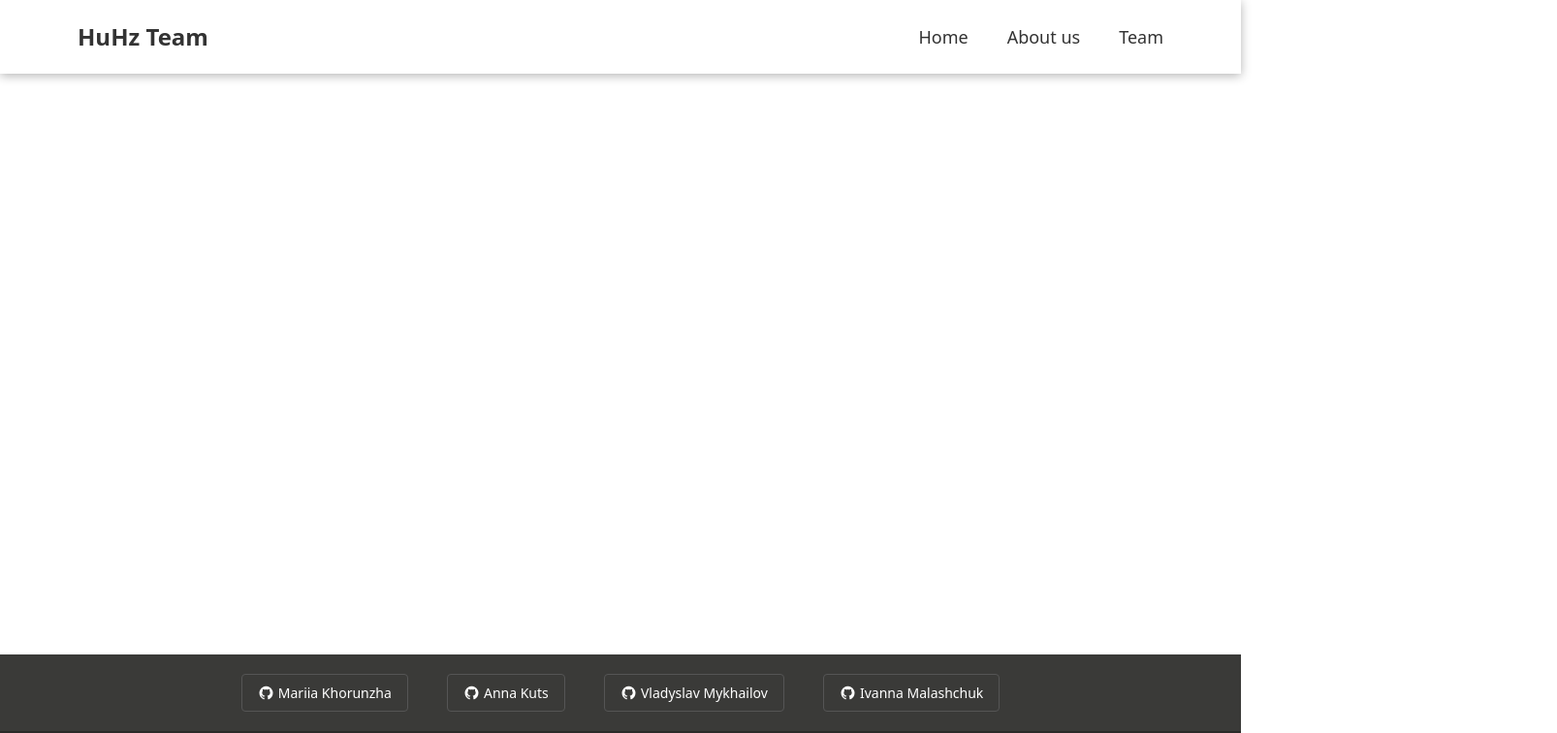
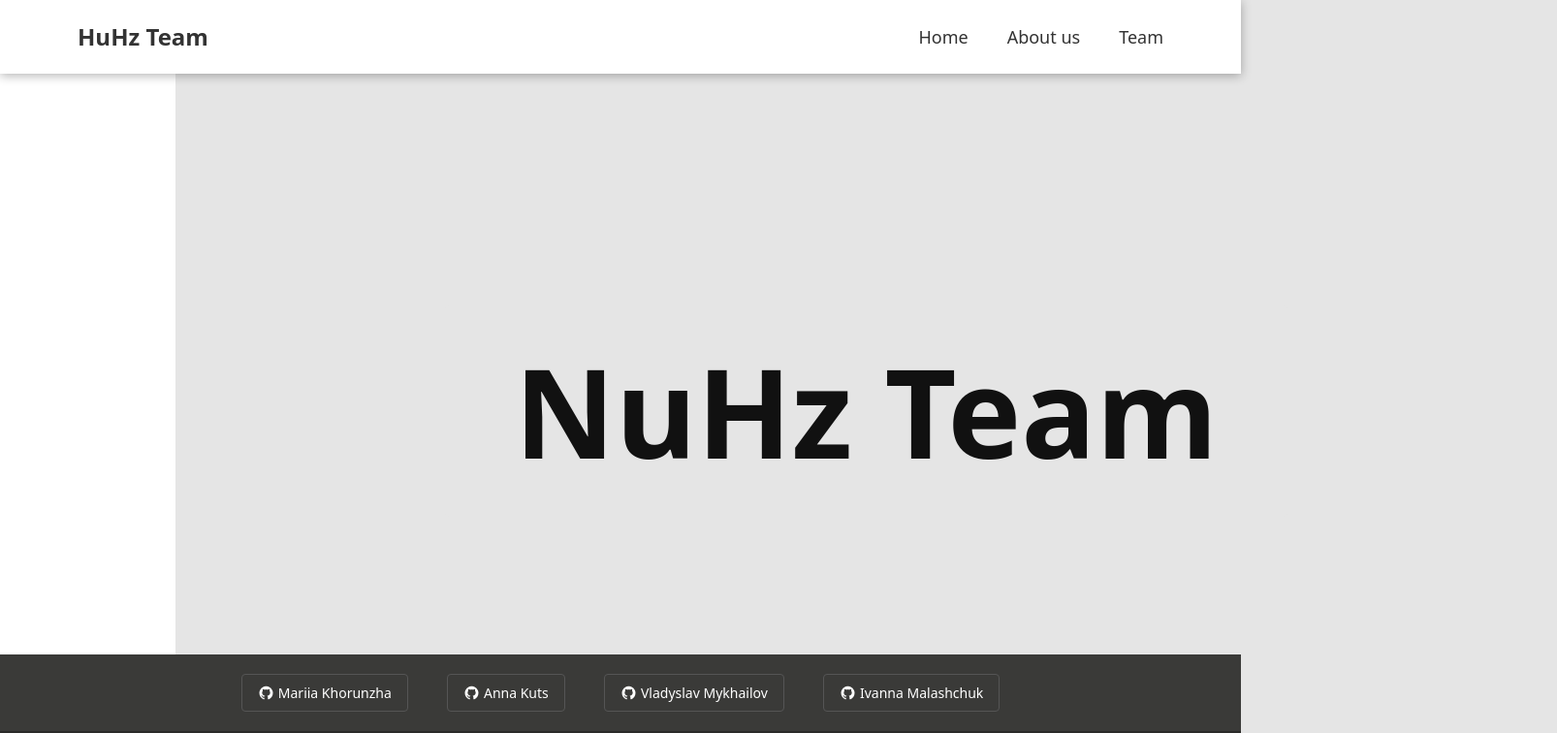
Before and after one commit to ivannamal/NuHz, a React (Vite) app: page / in a window 1280 px wide. Shown: the top 756 px of the page at 97% size, 1606 px wide, since content can reach past the window. Built offline with nearby package versions, Linux system fonts and the light colour scheme.

Commit message:
Update App.jsx

```diff
--- a/src/App.jsx
+++ b/src/App.jsx
@@ -1,12 +1,13 @@
 import './App.css'
 import Header from './components/Navigation/Header/Header';
 import Footer from './components/Navigation/Footer/Footer'
-
+import NameSection from "./components/NameSection/NameSection.jsx";
 function App() {
 
   return (
     <>
       <Header />
+        <NameSection />
       <Footer />
     </>
   )
```
